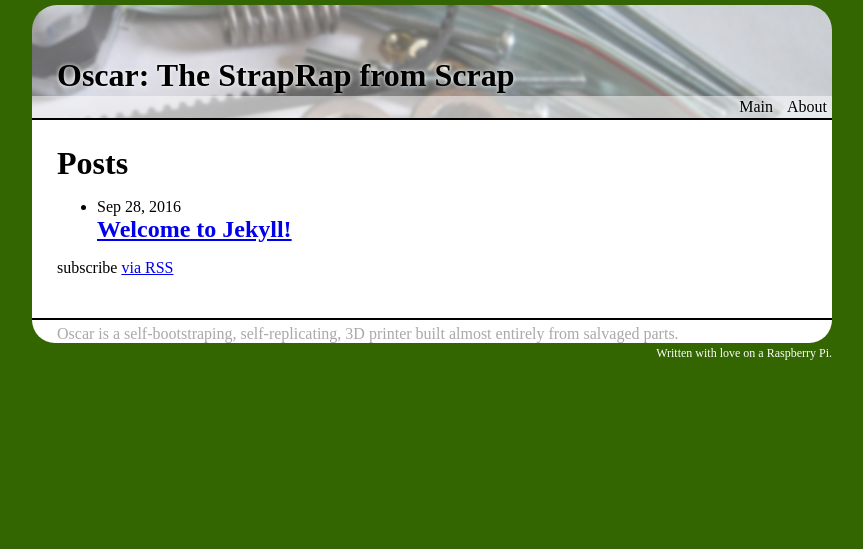
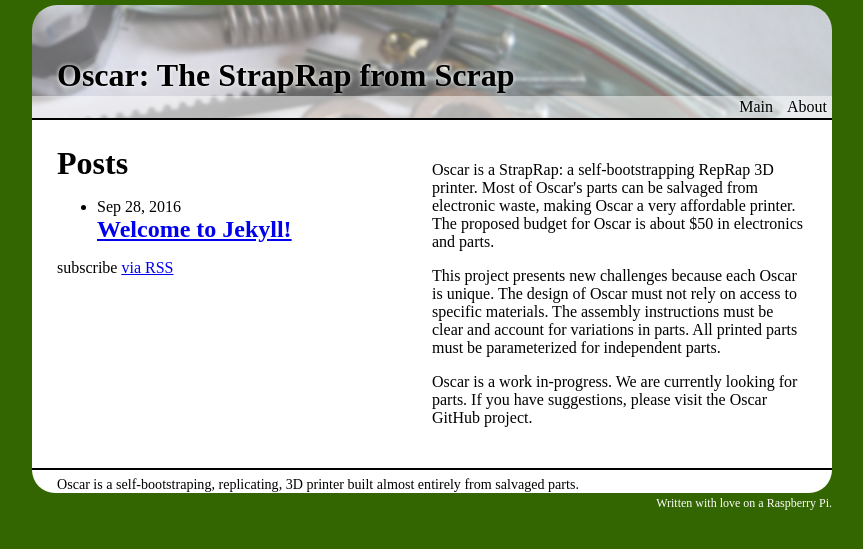
Before and after one commit to doerrie/oscar, a Jekyll site: the page built from index.html, in a window 1280 px wide. Shown: the top 549 px of the page, without its empty margins (208-1071 px from the left). Built offline with Jekyll 4.4.1, drawn with Linux system fonts in a browser that asks for light colours.

Commit message:
Home page includes a description.

```diff
--- a/_config.yml
+++ b/_config.yml
@@ -16,7 +16,7 @@
 title: "Oscar: The StrapRap from Scrap"
 #email: your-email@domain.com
 description: > # this means to ignore newlines until "baseurl:"
-  Oscar is a self-bootstraping, self-replicating, 3D printer built almost entirely
+  Oscar is a self-bootstraping, replicating, 3D printer built almost entirely
   from salvaged parts.
 baseurl: "" # the subpath of your site, e.g. /blog
 url: "http://oscar.doerrie.us" # the base hostname & protocol for your site
--- /dev/null
+++ b/_includes/description.html
@@ -0,0 +1,12 @@
+<p>Oscar is a StrapRap: a self-bootstrapping RepRap 3D printer.
+Most of Oscar's parts can be salvaged from electronic waste, making Oscar a very affordable printer.
+The proposed budget for Oscar is about $50 in electronics and parts.</p>
+
+<p>This project presents new challenges because each Oscar is unique.
+The design of Oscar must not rely on access to specific materials.
+The assembly instructions must be clear and account for variations in parts.
+All printed parts must be parameterized for independent parts.</p>
+
+<p>Oscar is a work in-progress.
+We are currently looking for parts.
+If you have suggestions, please visit the Oscar GitHub project.</p>
--- a/_sass/base.scss
+++ b/_sass/base.scss
@@ -71,6 +71,7 @@ div.main_wrapper{
   padding: 0px;
   padding: $corner_radius;
   background-color: white;
+  overflow: auto;
 }
 
 div.divider{
@@ -95,5 +96,16 @@ span.end{
 }
 
 span.unobtrusive{
-  color: darkgrey;
+  color: black;
+  font-size: 0.88em;
 }
+
+div.description{
+  width: 50%;
+  float: right;
+}
+
+div.home{
+  width: 50%;
+  float: left;
+}
--- a/index.html
+++ b/index.html
@@ -2,6 +2,9 @@
 layout: default
 ---
 
+<div class="description">
+  {% include description.html %}
+</div>
 <div class="home">
 
   <h1 class="page-heading">Posts</h1>
```
Also changed, not shown: _includes/description.md (deleted, +0 -15 lines).
